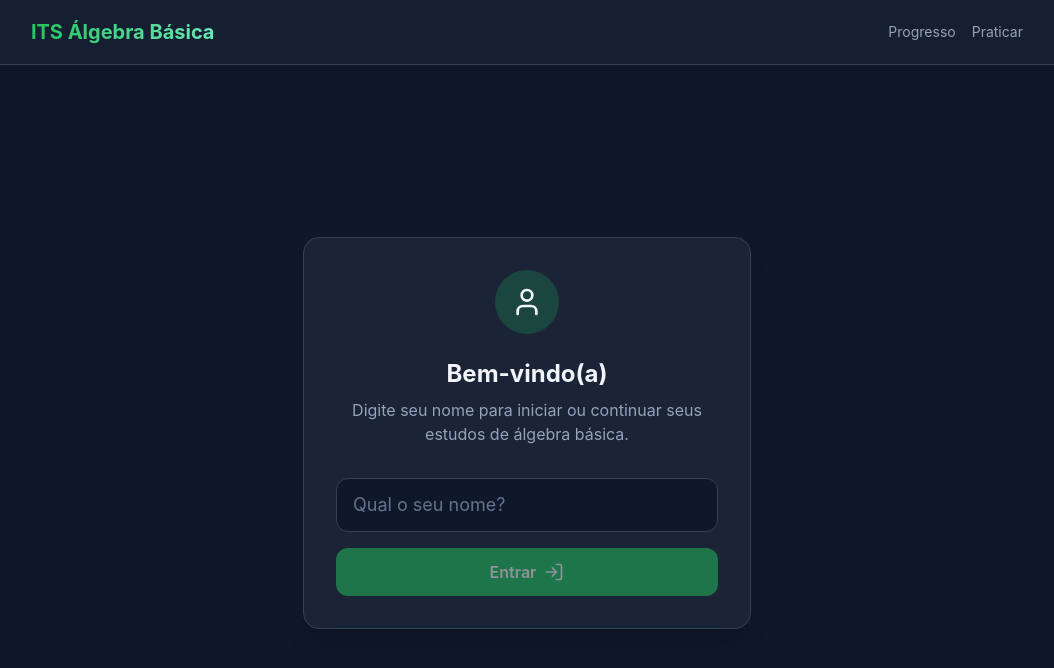
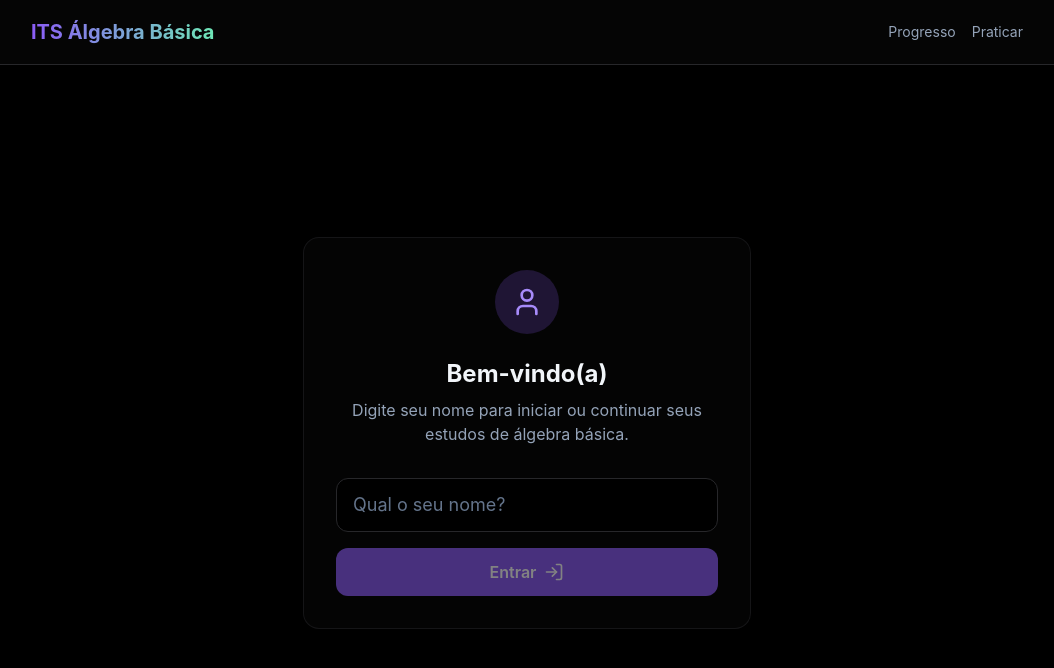
Before and after one commit to Kaiozinalves/AlgebraTutor_ITS, a React app in the folder frontend/: page / in a window 1280 px wide. Shown: the top 668 px of the page, without its empty margins (113-1167 px from the left). Built offline with nearby package versions, Linux system fonts and the light colour scheme; the HTML template or start-up script is replaced by a standard one.

Commit message:
style: redesign para premium dark mode neon

```diff
--- a/frontend/src/index.css
+++ b/frontend/src/index.css
@@ -6,11 +6,14 @@
   body {
     @apply bg-dark-900 text-slate-100 antialiased selection:bg-brand-500 selection:text-white;
     font-family: 'Inter', system-ui, -apple-system, sans-serif;
+    background-image: radial-gradient(circle at 50% -20%, rgba(139, 92, 246, 0.15), #000000 60%);
+    background-attachment: fixed;
+    min-height: 100vh;
   }
 }
 
 @layer utilities {
   .glass-panel {
-    @apply bg-dark-800/80 backdrop-blur-md border border-dark-700 shadow-xl;
+    @apply bg-dark-800/40 backdrop-blur-xl border border-dark-700/50 shadow-2xl shadow-black/80;
   }
 }
--- a/frontend/tailwind.config.js
+++ b/frontend/tailwind.config.js
@@ -8,17 +8,20 @@ export default {
     extend: {
       colors: {
         brand: {
-          50: '#f0fdf4',
-          100: '#dcfce7',
-          500: '#22c55e',
-          600: '#16a34a',
-          700: '#15803d',
-          900: '#14532d',
+          50: '#f5f3ff',
+          100: '#ede9fe',
+          300: '#c4b5fd',
+          400: '#a78bfa',
+          500: '#8b5cf6',
+          600: '#7c3aed',
+          700: '#6d28d9',
+          900: '#4c1d95',
         },
         dark: {
-          900: '#0f172a',
-          800: '#1e293b',
-          700: '#334155'
+          900: '#000000',
+          800: '#0a0a0a',
+          700: '#27272a',
+          600: '#3f3f46'
         }
       }
     },
```
